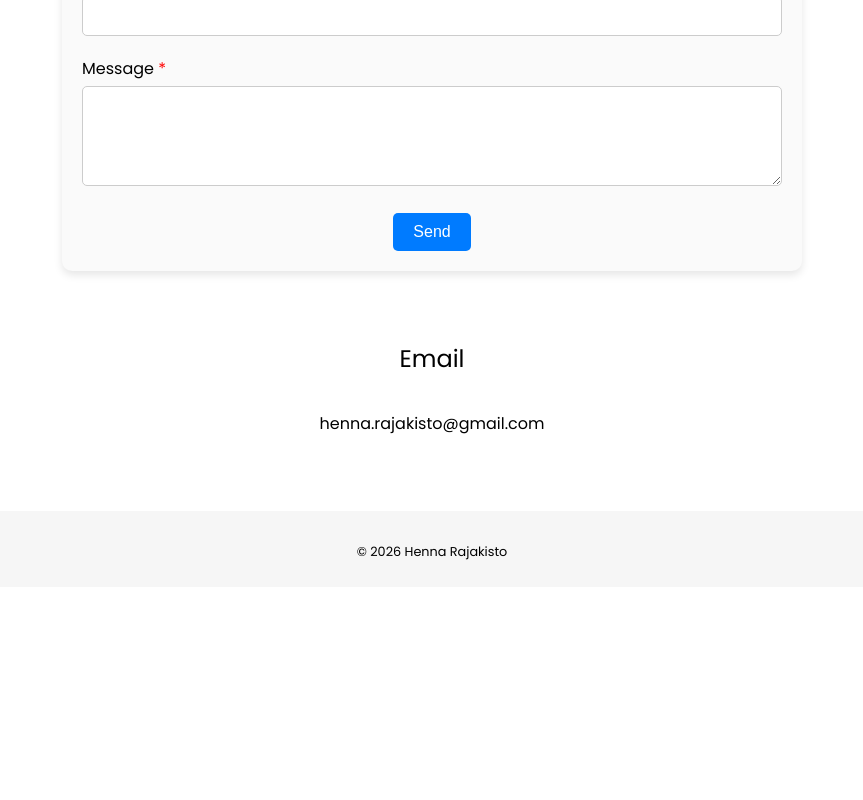
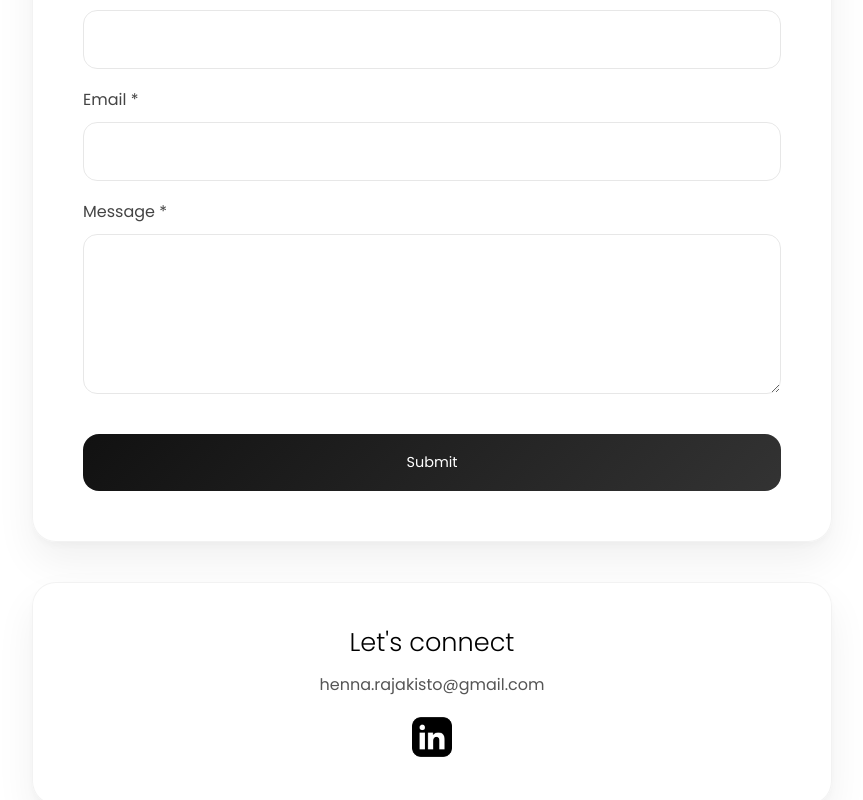
Before and after one commit to hennamarleena/ArtPortfolio, a React (Vite) app: page /contact in a window 1280 px wide. Shown: the part 540-1340 px from the top of the page, without its empty margins (208-1071 px from the left). Before the commit the page ends 1127 px from the top, so only its background shows below. Built offline with nearby package versions, Linux system fonts and the light colour scheme; the HTML template or start-up script is replaced by a standard one.

Commit message:
formin ulkoasun kehittäminen

```diff
--- a/src/Contact.jsx
+++ b/src/Contact.jsx
@@ -1,5 +1,5 @@
 import Container from "@mui/material/Container";
-import Box from '@mui/material/Box';
+import Box from "@mui/material/Box";
 import { useState } from "react";
 
 export default function Contact() {
@@ -7,14 +7,14 @@ export default function Contact() {
 
   const onSubmit = async (event) => {
     event.preventDefault();
-        setResult("Sending....");
+    setResult("Sending...");
+
     const formData = new FormData(event.target);
-
     formData.append("access_key", "6845ebfa-9aae-4dce-889a-3253cffe718e");
 
     const response = await fetch("https://api.web3forms.com/submit", {
       method: "POST",
-          body: formData
+      body: formData,
     });
 
     const data = await response.json();
@@ -30,20 +30,49 @@ export default function Contact() {
 
   return (
     <Container className="contact-container">
+
       <form onSubmit={onSubmit} className="contact-form">
         <h2>Send a message</h2>
-                <label htmlFor="name">Name <span style={{color: "red"}}>*</span><input type="text" id="name" name="name" required /></label>
-                <label htmlFor="email">Email <span style={{color: "red"}}>*</span><input type="email" id="email" name="email" /></label>
-                <label htmlFor="message">Message <span style={{color: "red"}}>*</span><textarea id="message" name="message" required /></label>
-                <input type="hidden" name="access_key" value="6845ebfa-9aae-4dce-889a-3253cffe718e"/>
 
-                <button type="submit">Send</button>
+        <label htmlFor="name">
+          Name <span>*</span>
+          <input type="text" id="name" name="name" required />
+        </label>
+
+        <label htmlFor="email">
+          Email <span>*</span>
+          <input type="email" id="email" name="email" required />
+        </label>
+
+        <label htmlFor="message">
+          Message <span>*</span>
+          <textarea id="message" name="message" required />
+        </label>
+
+        <input type="hidden" name="access_key" value="6845ebfa-9aae-4dce-889a-3253cffe718e" />
+
+        <button type="submit">Submit</button>
       </form>
-            <span>{result}</span>
 
-            <h2>Email</h2>
+      {result && <span className="result-message">{result}</span>}
+
+      <Box className="email-box">
+        <h2>Let's connect</h2>
         <p>henna.rajakisto@gmail.com</p>
 
+        <a
+          href="https://www.linkedin.com/in/henna-rajakisto-b57b99253/"
+          target="_blank"
+          rel="noopener noreferrer"
+        >
+          <img
+            src="/img/linkedin-square-icon.png"
+            alt="linkedin"
+            className="linkedin-icon"
+          />
+        </a>
+      </Box>
+
     </Container>
-    )
+  );
 }
--- a/src/index.css
+++ b/src/index.css
@@ -64,95 +64,6 @@ header p {
   color: #fff;
 }
 
-/* contact */
-
-.contact-container {
-  display: flex;
-  gap: 35px;
-  align-items: center;
-  flex-direction: column;
-  padding-top: 40px;
-  padding-bottom: 70px;
-  font-family: "Poppins", 'Verdana', sans-serif;
-}
-
-.contact-container h2 {
-  font-weight: 400;
-  text-align: center;
-}
-
-.email-box {
-  padding: 50px;
-  padding-top: 40px;
-}
-
-.contact-form {
-  padding: 20px;
-  width: 700px;
-}
-
-.email-box,
-.contact-form {
-  max-width: 80%;
-  margin: 0 auto;
-  background-color: #fafafa;
-  border-radius: 10px;
-  box-shadow: 0 4px 8px rgba(0, 0, 0, 0.1);
-  text-align: center;
-}
-
-.email-box h2,
-.contact-form h2 {
-  padding-bottom: 15px;
-  font-size: 1.5rem;
-}
-
-.contact-form label {
-  display: block;
-  padding-bottom: 5px;
-  text-align: left;
-}
-
-.contact-form input[type="text"],
-.contact-form input[type="email"],
-.contact-form textarea {
-  width: 100%;
-  padding: 10px;
-  margin-top: 5px;
-  margin-bottom: 15px;
-  border: 1px solid #ccc;
-  border-radius: 5px;
-  font-size: 1rem;
-  box-sizing: border-box;
-}
-
-.contact-form input[type="text"]:focus,
-.contact-form input[type="email"]:focus,
-.contact-form textarea:focus {
-  outline: none;
-  border-color: #007bff;
-  box-shadow: 0 0 5px rgba(0, 123, 255, 0.5);
-}
-
-.contact-form textarea {
-  min-height: 100px;
-  resize: vertical;
-}
-
-.contact-form button[type="submit"] {
-  background-color: #007bff;
-  color: #fff;
-  padding: 10px 20px;
-  border: none;
-  border-radius: 5px;
-  font-size: 1rem;
-  cursor: pointer;
-  transition: background-color 0.3s ease;
-}
-
-.contact-form button[type="submit"]:hover {
-  background-color: #0056b3;
-}
 
 /* images */
 
@@ -231,14 +142,7 @@ footer {
   text-align: center;
   font-size: 0.8em;
   background-color: rgb(246, 246, 246);
-  margin-top: 5px;
-  padding-top: 2.5em;
-  padding-bottom: 2em;
-}
-
-footer img {
-  height: 30px;
-  margin: 20px;
+  padding: 4em;
 }
 
 /* overrides default settings of lightbox: */
@@ -297,3 +201,180 @@ footer img {
     padding: 40px;
   }
 }
+
+
+/*  */
+
+*,
+*::before,
+*::after {
+  margin: 0;
+  box-sizing: border-box;
+}
+
+/* =========================
+   CONTAINER (layout)
+========================= */
+
+.contact-container {
+  width: 100%;
+  max-width: 1200px;
+  margin: 0 auto;
+  display: flex;
+  flex-direction: column;
+  align-items: center;
+  gap: 40px;
+  padding: 80px 20px;
+  font-family: "Poppins", sans-serif;
+}
+
+/* =========================
+   FORM CARD
+========================= */
+
+.contact-form {
+  width: 100%;
+  max-width: 800px;
+  padding: 50px;
+  border-radius: 24px;
+  background: rgba(255, 255, 255, 0.9);
+  backdrop-filter: blur(12px);
+  border: 1px solid rgba(0, 0, 0, 0.05);
+  box-shadow:
+    0 20px 40px rgba(0, 0, 0, 0.06),
+    0 4px 10px rgba(0, 0, 0, 0.03);
+}
+
+/* heading */
+
+.contact-form h2 {
+  font-size: 2rem;
+  font-weight: 300;
+  margin-bottom: 30px;
+  text-align: center;
+}
+
+/* labels */
+
+.contact-form label {
+  display: block;
+  margin-bottom: 18px;
+  font-weight: 500;
+  color: #444;
+}
+
+/* inputs */
+
+.contact-form input,
+.contact-form textarea {
+  width: 100%;
+  margin-top: 10px;
+  padding: 16px 18px;
+  border: 1px solid #e7e7e7;
+  border-radius: 14px;
+  font-size: 1rem;
+  font-family: inherit;
+  background: #fff;
+  transition: all 0.25s ease;
+}
+
+.contact-form textarea {
+  min-height: 160px;
+  resize: vertical;
+}
+
+.contact-form input:focus,
+.contact-form textarea:focus {
+  outline: none;
+  border-color: #111;
+  box-shadow: 0 0 0 4px rgba(0, 0, 0, 0.06);
+}
+
+/* button */
+
+.contact-form button {
+  width: 100%;
+  margin-top: 15px;
+  padding: 18px;
+  border: none;
+  border-radius: 16px;
+  background: linear-gradient(135deg, #111, #333);
+  color: white;
+  font-size: 0.9rem;
+  cursor: pointer;
+  transition: all 0.3s ease;
+  font-family: "Poppins", sans-serif;
+}
+
+.contact-form button:hover {
+  transform: scale(1.02);
+  opacity: 0.9;
+}
+
+/* =========================
+   EMAIL BOX
+========================= */
+
+.email-box {
+  width: 100%;
+  max-width: 800px;
+  padding: 40px;
+  border-radius: 24px;
+  text-align: center;
+  background: rgba(255, 255, 255, 0.9);
+  backdrop-filter: blur(12px);
+  border: 1px solid rgba(0, 0, 0, 0.05);
+  box-shadow:
+    0 20px 40px rgba(0, 0, 0, 0.06),
+    0 4px 10px rgba(0, 0, 0, 0.03);
+}
+
+.email-box h2 {
+  font-size: 1.6rem;
+  font-weight: 300;
+  margin-bottom: 10px;
+}
+
+.email-box p {
+  font-size: 1rem;
+  color: #555;
+  margin-bottom: 20px;
+}
+
+/* linkedin */
+
+.linkedin-icon {
+  height: 40px;
+  transition: transform 0.3s ease;
+}
+
+.linkedin-icon:hover {
+  transform: scale(1.15);
+}
+
+/* result */
+
+.result-message {
+  text-align: center;
+  font-weight: 500;
+  color: #444;
+}
+
+/* =========================
+   RESPONSIVE
+========================= */
+
+@media (max-width: 768px) {
+  .contact-container {
+    padding: 50px 15px;
+  }
+
+  .contact-form,
+  .email-box {
+    padding: 25px;
+  }
+
+  .contact-form h2 {
+    font-size: 1.5rem;
+  }
+}
```
Lines whose indentation alone changed are shown as unchanged.
